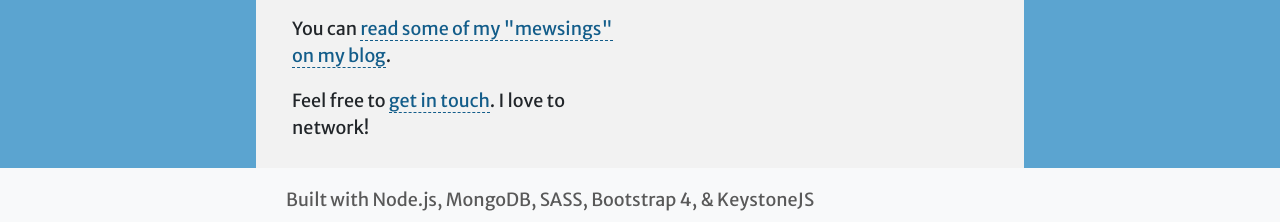
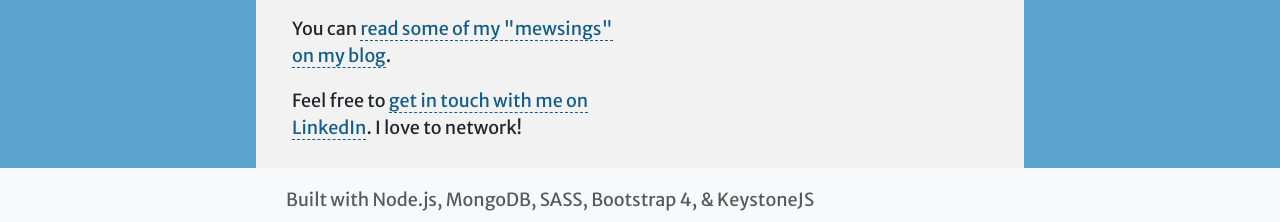
Before and after one commit to usabilitykitty/usabilitykitty, a website: page templates/views/index.html in a window 1280 px wide. Shown: the part 789-1011 px from the top of the page. Drawn offline with nearby package versions, Linux system fonts and the light colour scheme; files that its build step writes are made by us from their sources.

Commit message:
Fix contact link on homepage

```diff
--- a/templates/views/index.html
+++ b/templates/views/index.html
@@ -20,7 +20,7 @@
 			You can <a href="/blog">read some of my "mewsings" on my blog</a>.
 		</p>
 		<p class="mb-4">
-			Feel free to <a href="/contact">get in touch</a>. I love to network!
+			Feel free to <a href="https://www.linkedin.com/in/mandy-swithenbank-ab629a26">get in touch with me on LinkedIn</a>. I love to network!
 		</p>
 		</div>
 		<div class="col-md-6 text-center text-md-right">
```
